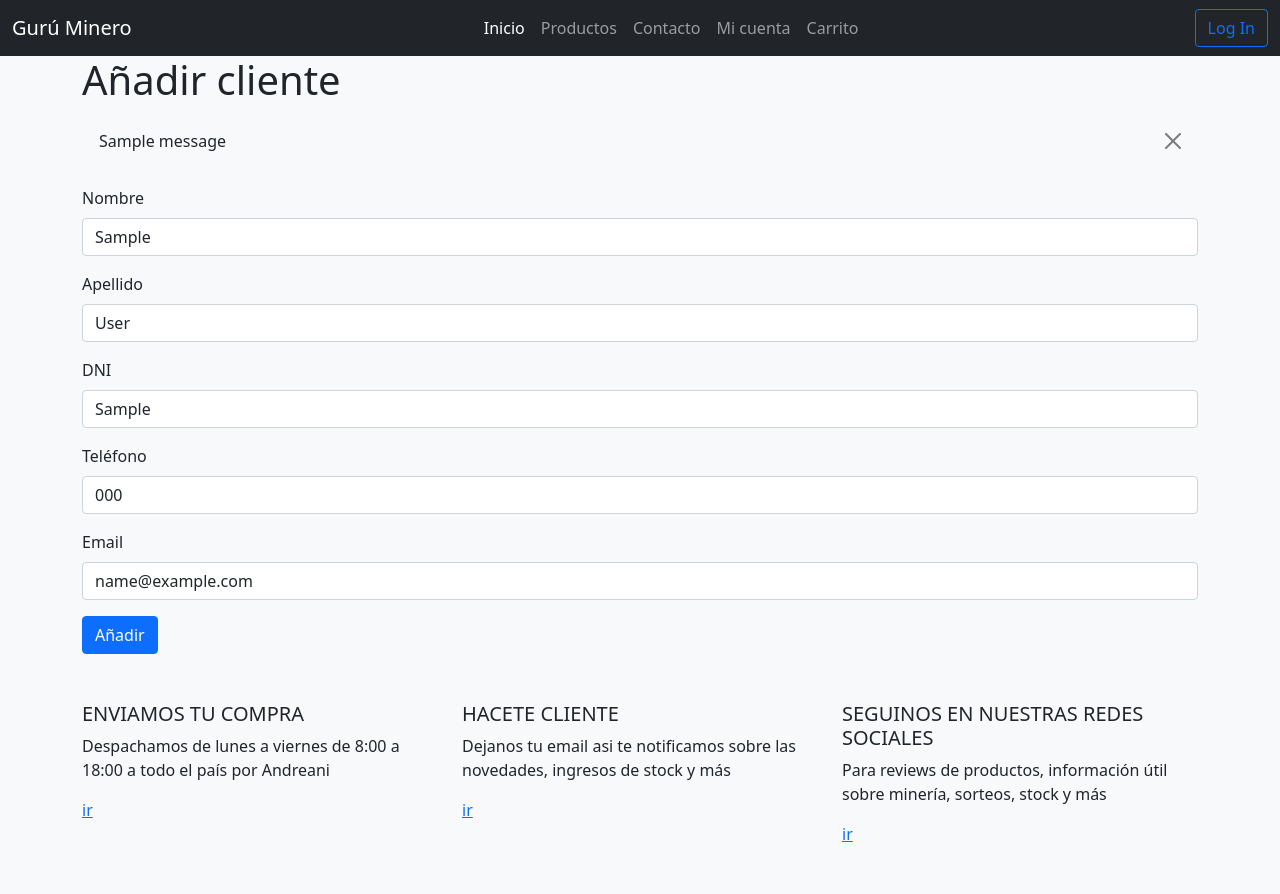
After one commit to ivanln26/404_minerva, a Django app: page /client/edit/1 in a window 1280 px wide. The commit adds this page. Run offline with Django 3.2, Linux system fonts and the light colour scheme; tables that the repository leaves empty hold one stand-in row (values such as "Sample post"); one stand-in notice (Sample message) is shown.

Commit message:
Create edit client view and template

```diff
--- a/minerva/templates/client_create.html
+++ b/minerva/templates/client_create.html
@@ -4,7 +4,7 @@
 
 {% block content %}
   <h1>Añadir cliente</h1>
-  <form action="" method="post">
+  <form action="{% url 'client_create' %}" method="post">
     {% csrf_token %}
     <div class="mb-3">
       <label class="form-label" for="id_first_name">Nombre</label>
--- /dev/null
+++ b/minerva/templates/client_edit.html
@@ -0,0 +1,55 @@
+{% extends 'base.html' %}
+
+{% block title %}Añadir cliente{% endblock %}
+
+{% block content %}
+  <h1>Añadir cliente</h1>
+  {% if messages %}
+    {% for message in messages %}
+      <div class="alert {{ message.tags }} alert-dismissible fade show" role="alert">
+        {{ message }}
+        <button class="btn-close" data-bs-dismiss="alert" aria-label="Close" type="button"></button>
+      </div>
+    {% endfor %}
+  {% endif %}
+  <form action="{% url 'client_edit' client.id %}" method="post">
+    {% csrf_token %}
+    <div class="mb-3">
+      <label class="form-label" for="id_first_name">Nombre</label>
+      <input
+        id="id_first_name"
+        class="form-control"
+        name="first_name"
+        maxlength="15"
+        value="{{ client.first_name }}"
+        required
+        type="text"
+      >
+    </div>
+    <div class="mb-3">
+      <label class="form-label" for="id_last_name">Apellido</label>
+      <input
+        id="id_last_name"
+        class="form-control"
+        name="last_name"
+        maxlength="15"
+        value="{{ client.last_name }}"
+        required
+        type="text"
+      >
+    </div>
+    <div class="mb-3">
+      <label class="form-label" for="id_dni">DNI</label>
+      <input id="id_dni" class="form-control" name="dni" maxlength="10" value="{{ client.dni }}" type="text">
+    </div>
+    <div class="mb-3">
+      <label class="form-label" for="id_phone">Teléfono</label>
+      <input id="id_phone" class="form-control" name="phone" maxlength="20" value="{{ client.phone }}" type="text">
+    </div>
+    <div class="mb-3">
+      <label class="form-label" for="id_email">Email</label>
+      <input id="id_email" class="form-control" name="email" value="{{ client.email }}"type="email">
+    </div>
+    <button class="btn btn-primary" type="submit">Añadir</button>
+  </form>
+{% endblock %}
--- a/minerva/urls.py
+++ b/minerva/urls.py
@@ -7,6 +7,7 @@ from . import views
 urlpatterns = [
     path('', views.index, name='index'),
     path('client/create', views.ClientCreateView.as_view(), name='client_create'),
+    path('client/edit/<int:id>', views.ClientEditView.as_view(), name='client_edit'),
     path('clients/', views.ClientListView.as_view(), name='client_list'),
     path('product/create', views.ProductCreateView.as_view(), name='product_create'),
     path('product/delete/<int:id>', views.ProductDeleteView.as_view(), name='product_delete'),
--- a/minerva/views.py
+++ b/minerva/views.py
@@ -29,6 +29,35 @@ class ClientCreateView(View):
         else:
             messages.error(request, 'No se pudo añadir un nuevo cliente.', 'alert-danger')
         return redirect('client_list')
+
+
+class ClientEditView(View):
+
+    def get(self, request, id):
+        try:
+            client = models.Client.objects.get(pk=id)
+            ctx = {
+                'client': client,
+            }
+            return render(request, 'client_edit.html', ctx)
+        except ObjectDoesNotExist:
+            messages.error(request, 'No se pudo encontrar el cliente.', 'alert-danger')
+            return redirect('client_list')
+
+    def post(self, request, id):
+        try:
+            client = models.Client.objects.get(pk=id)
+            form = ClientForm(request.POST, instance=client)
+            if not form.is_valid():
+                # TODO(any): show form errors.
+                messages.error(request, 'Error en formulario.', 'alert-danger')
+                return redirect('client_edit', id=id)
+            form.save()
+            messages.success(request, 'Cliente editado correctamente.', 'alert-success')
+            return redirect('client_list')
+        except ObjectDoesNotExist:
+            messages.error(request, 'No se pudo encontrar el cliente.', 'alert-danger')
+            return redirect('client_list')
 
 
 class ClientListView(View):
```
Also changed, not shown: minerva/templates/client_list.html (+9 -1 lines).
